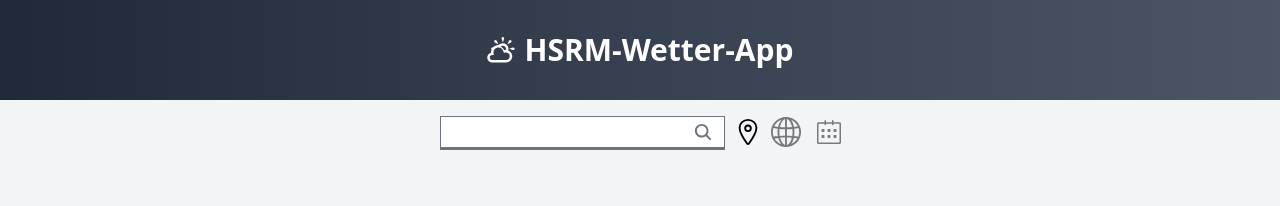
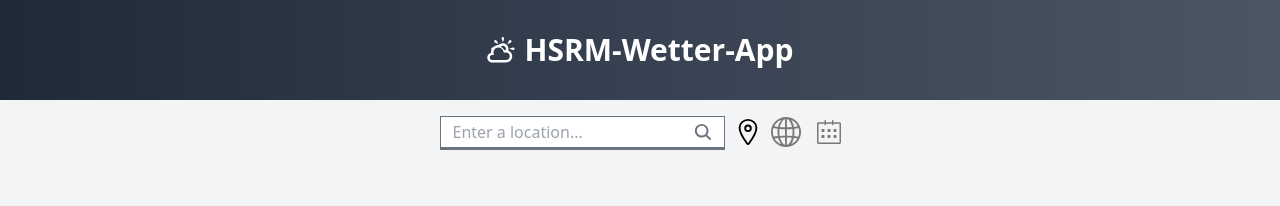
Before and after one commit to ata-shahid/weather-app, a Next.js app: page / in a window 1280 px wide. Shown: the top 206 px of the page. Built offline with nearby package versions, Linux system fonts and the light colour scheme.

Commit message:
Minor Fixes

```diff
--- a/src/components/SearchField.tsx
+++ b/src/components/SearchField.tsx
@@ -135,6 +135,7 @@ export default function Searchfield() {
     return (
         <form onSubmit={handleOnSubmit} className="relative items-center h-8 w-full max-w-lg" >
             <input
+                placeholder='Enter a location...'
                 data-testid="search"
                 onChange={handleInputChange}
                 onFocus={handleInputFocus}
```
